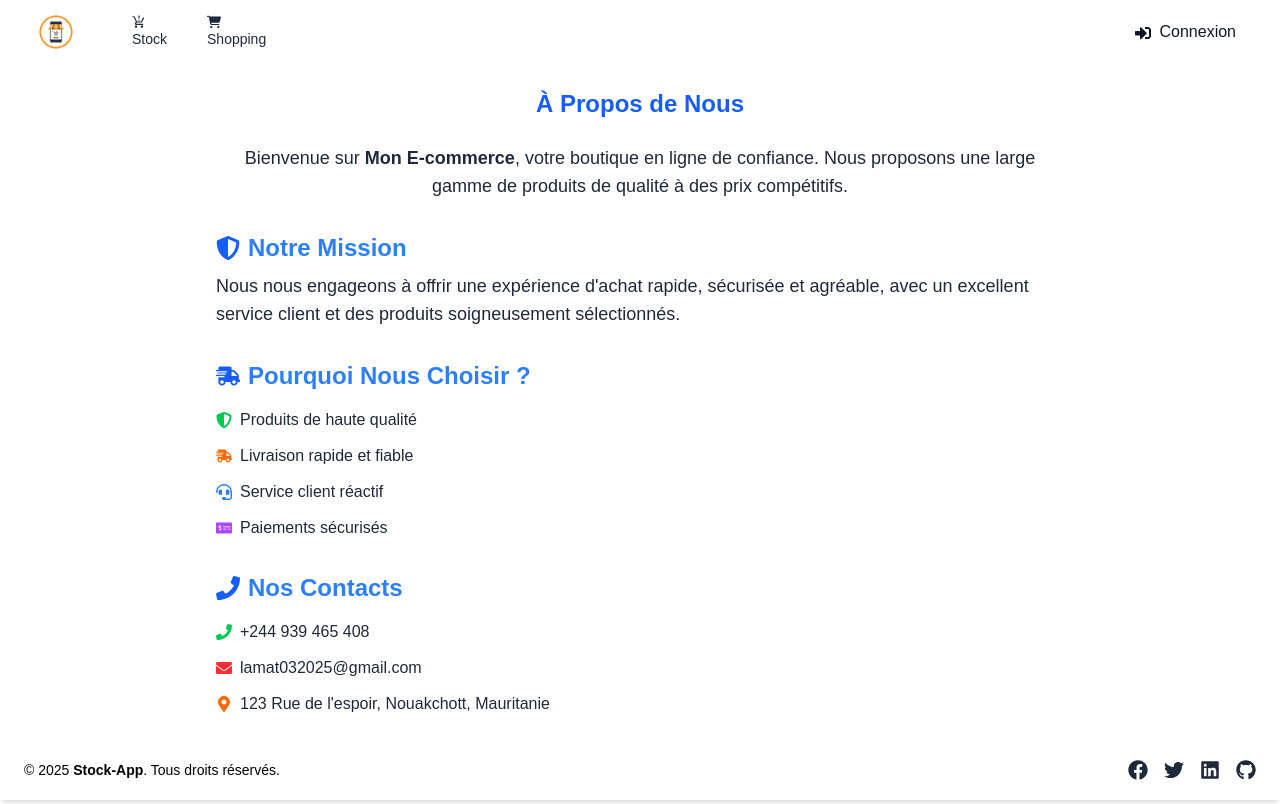
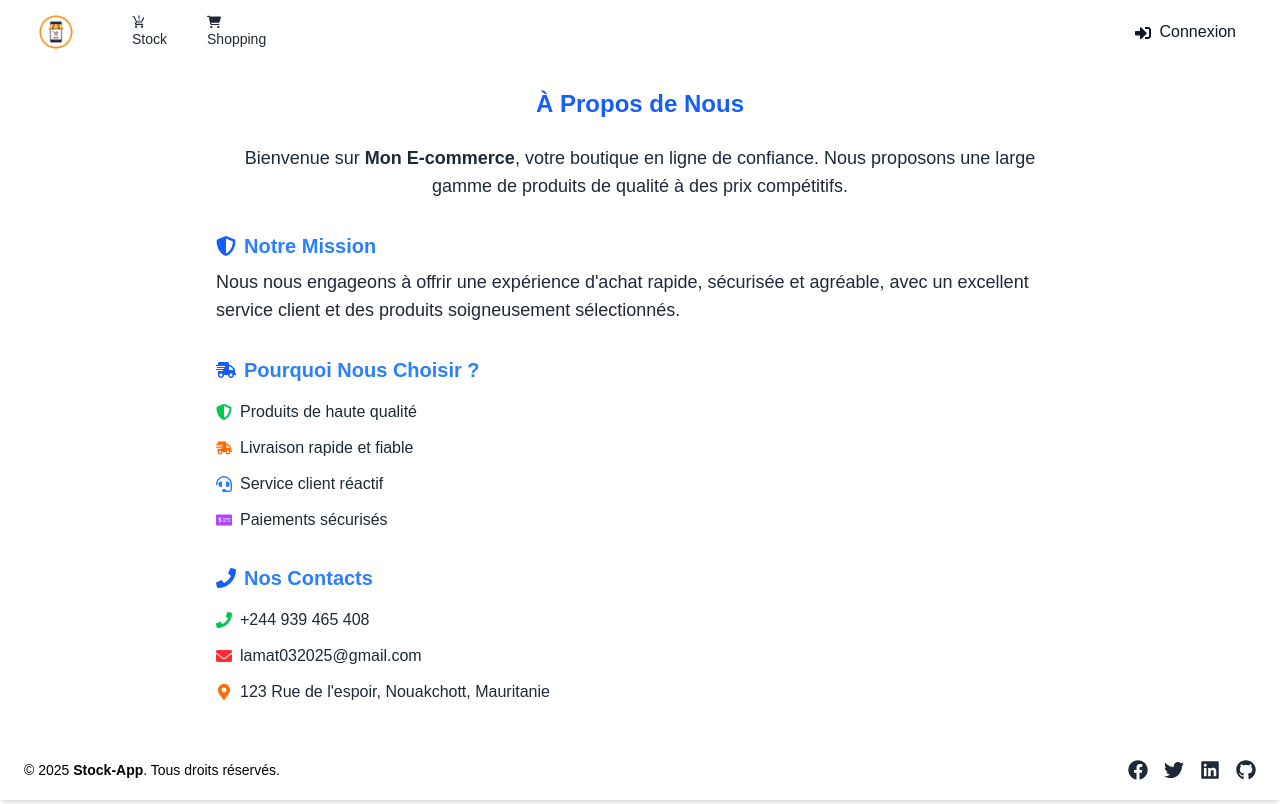
Before and after one commit to lamatmed/stock-app, a Next.js app: page /about in a window 1280 px wide. Built offline with nearby package versions, Linux system fonts and the light colour scheme; no server answers.

Commit message:
Correction des warnings ESLint et optimisation useEffect

```diff
--- a/app/about/page.tsx
+++ b/app/about/page.tsx
@@ -1,7 +1,21 @@
+'use client'
+import { useState, useEffect } from "react";
 import Head from "next/head";
 import { FaShippingFast, FaShieldAlt, FaHeadset, FaMoneyCheckAlt, FaPhone, FaEnvelope, FaMapMarkerAlt } from "react-icons/fa";
+import Loader from "../components/Loader";
 
 export default function About() {
+  const [loading, setLoading] = useState(true);
+
+  useEffect(() => {
+    // Masquer le spinner après 1.5 seconde
+    const timer = setTimeout(() => {
+      setLoading(false);
+    }, 1500);
+
+    return () => clearTimeout(timer); // Nettoyage du timer si le composant est démonté
+  }, []);
+
   return (
     <>
       <Head>
@@ -9,16 +23,21 @@ export default function About() {
         <meta name="description" content="Découvrez notre entreprise et notre mission." />
       </Head>
 
+      {loading ? (
+        // Affichage du spinner pendant le chargement
+        <div className="flex justify-center items-center h-screen bg-white">
+          <Loader/>
+        </div>
+      ) : (
+        // Contenu principal après chargement
         <div className="max-w-4xl mx-auto p-6 text-gray-800">
-        {/* En-tête */}
           <h1 className="text-2xl font-extrabold text-center text-blue-600 mb-6">À Propos de Nous</h1>
           <p className="text-lg text-center mb-6">
             Bienvenue sur <strong>Mon E-commerce</strong>, votre boutique en ligne de confiance.
             Nous proposons une large gamme de produits de qualité à des prix compétitifs.
           </p>
 
-        {/* Section Mission */}
-        <h2 className="text-2xl font-semibold text-blue-500 mt-8 flex items-center">
+          <h2 className="text-xl font-semibold text-blue-500 mt-8 flex items-center">
             <FaShieldAlt className="mr-2 text-blue-600" /> Notre Mission
           </h2>
           <p className="text-lg mt-2">
@@ -26,8 +45,7 @@ export default function About() {
             avec un excellent service client et des produits soigneusement sélectionnés.
           </p>
 
-        {/* Pourquoi Nous Choisir */}
-        <h2 className="text-2xl font-semibold text-blue-500 mt-8 flex items-center">
+          <h2 className="text-xl font-semibold text-blue-500 mt-8 flex items-center">
             <FaShippingFast className="mr-2 text-blue-600" /> Pourquoi Nous Choisir ?
           </h2>
           <ul className="mt-4 space-y-3">
@@ -45,8 +63,7 @@ export default function About() {
             </li>
           </ul>
 
-        {/* Nos Contacts */}
-        <h2 className="text-2xl font-semibold text-blue-500 mt-8 flex items-center">
+          <h2 className="text-xl font-semibold text-blue-500 mt-8 flex items-center">
             <FaPhone className="mr-2 text-blue-600" /> Nos Contacts
           </h2>
           <div className="mt-4 space-y-3">
@@ -61,6 +78,7 @@ export default function About() {
             </p>
           </div>
         </div>
+      )}
     </>
   );
 }
--- a/app/commandes/page.tsx
+++ b/app/commandes/page.tsx
@@ -61,7 +61,7 @@ export default function InvoicesPage() {
                 <FaDollarSign className="mr-2 text-green-500" />
                 Montant Total: <strong className="ml-1">{invoice.totalAmount.toFixed(2)} MRU</strong>
               </p>
-              <h3 className="text-lg font-semibold mt-2">Produits:</h3>
+              <h3 className="text-lg font-semibold mt-2 text-black">Produits:</h3>
               <ul className="ml-4 list-disc">
                 {invoice.sales.map((sale, index) => (
                   <li key={index} className="text-gray-700 flex items-center">
@@ -85,7 +85,7 @@ export default function InvoicesPage() {
               <FaArrowLeft className="mr-2" /> Précédent
             </button>
 
-            <span className="text-lg font-semibold">{currentPage}</span>
+            <span className="text-lg font-semibold text-black">{currentPage}</span>
 
             <button
               onClick={() => setCurrentPage((prev) => (indexOfLastInvoice < invoices.length ? prev + 1 : prev))}
```
Lines whose indentation alone changed are shown as unchanged.
